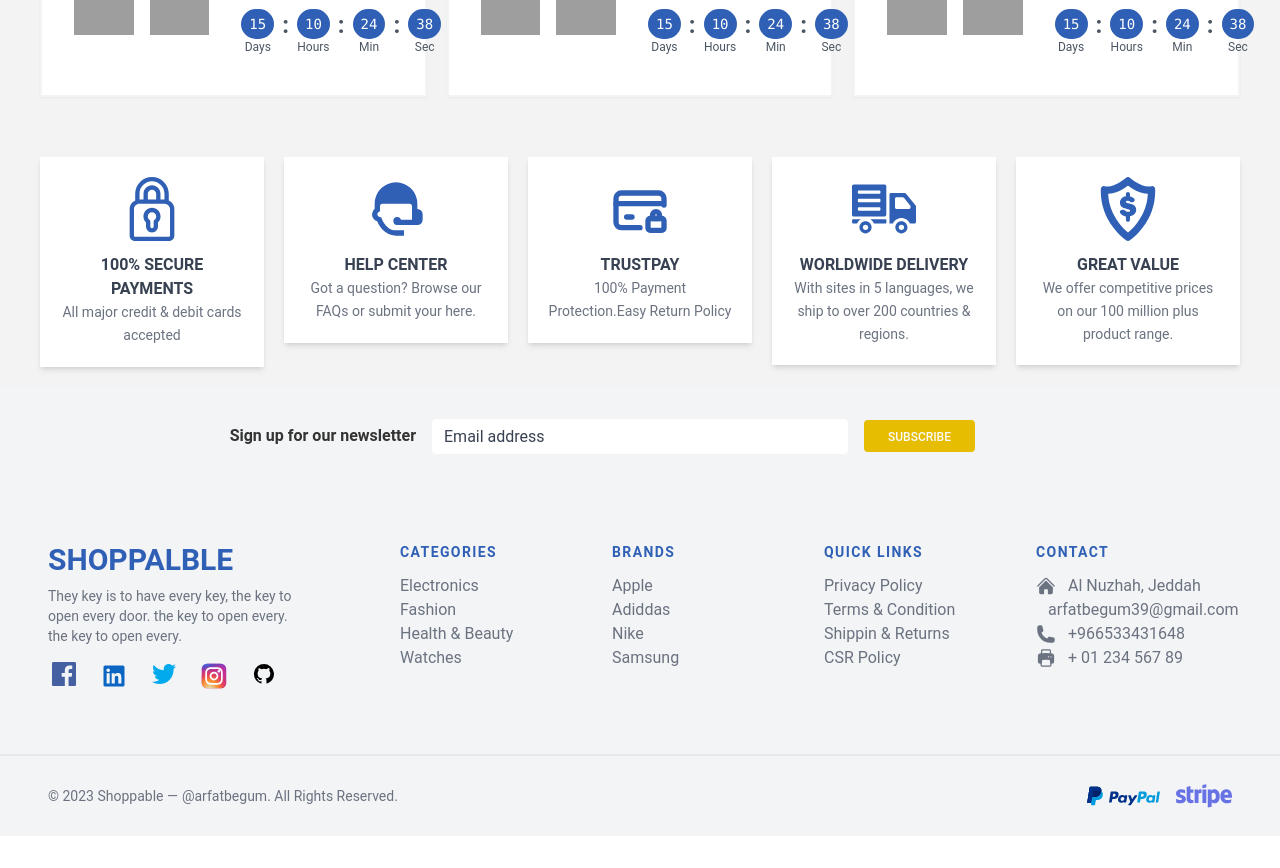
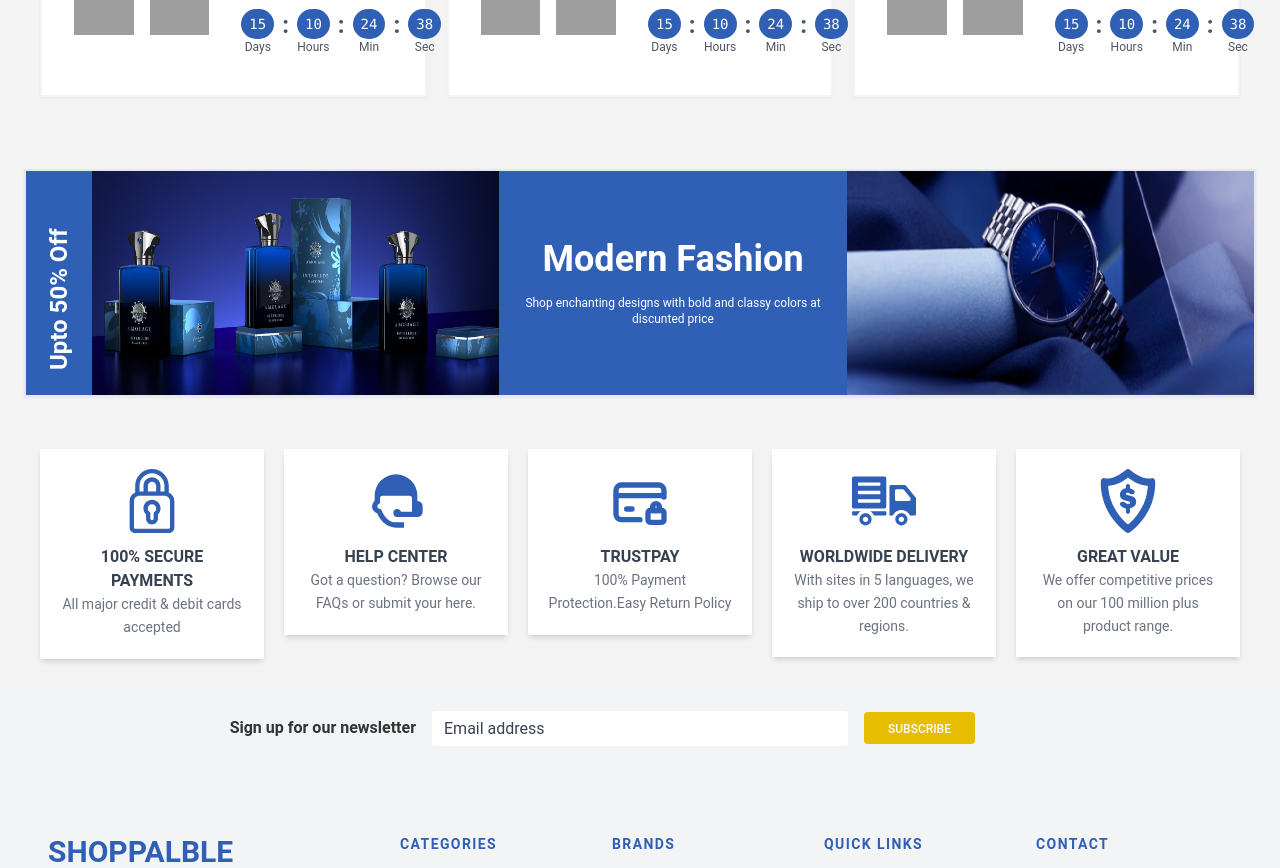
Before and after one commit to arfatbegum/shopNest-ecommerce-platform, a React (Create React App) app in the folder frontend/: page / in a window 1280 px wide. Shown: the part 1860-2728 px from the top of the page. Before the commit the page ends 2696 px from the top, so only its background shows below. Built offline with nearby package versions, Linux system fonts and the light colour scheme; grey boxes are pictures that could not be loaded.

Commit message:
discount banner added

```diff
--- /dev/null
+++ b/frontend/src/components/Pages/Home/DiscountBanner.js
@@ -0,0 +1,44 @@
+import React from "react";
+import Watch from '../../Assets/watch-banner.jpg';
+import Perfume from '../../Assets/perfume.jpg';
+function DiscountBanner() {
+  return (
+          <div className="hidden lg:block lg:max-w-[1480px] md:max-w-[696px] mx-auto md:px-6 px-4 py-8">
+            <div className="border-2 border-gray-200 shadow-sm lg:flex md:flex block">
+              <div className="flex">
+                <div className="bg-primary max-w-[66px] w-full">
+                  <p className="xl:text-2xl lg:text-base font-semibold leading-normal text-white -rotate-90 whitespace-nowrap 2xl:mt-[140px] xl:mt-[150px] lg:mt-[180px] md:mt-[90px] mt-28">
+                    Upto 50% Off
+                  </p>
+                </div>
+              </div>
+              <div>
+                <img
+                  src={Perfume}
+                  alt="shoes"
+                  className="lg:block md:hidden hidden lg:w-[500px] lg:h-56"
+                />
+              </div>
+              <div className="bg-primary lg:py-2 md:py-2 py-4 lg:px-5 md:px-4 px-3 flex flex-col items-center justify-center">
+                <p className="lg:text-4xl md:text-2xl text-2xl font-semibold text-center text-white">
+                  Modern Fashion
+                </p>
+                <p className="text-xs text-center text-white pt-4">
+                  Shop enchanting designs with bold and classy colors at
+                  discunted price
+                </p>
+              </div>
+              <div>
+                <img
+                  src={Watch}
+                  alt="sandles"
+                  className="lg:block md:hidden block lg:w-[500px] lg:h-56"
+                />
+              </div>
+            </div>
+          </div>
+
+  );
+}
+
+export default DiscountBanner;
--- a/frontend/src/components/Pages/Home/Home.js
+++ b/frontend/src/components/Pages/Home/Home.js
@@ -1,5 +1,6 @@
 import React from 'react';
 import CategoryBanner from './CategoryBanner';
+import DiscountBanner from './DiscountBanner';
 import FeaturedProducts from './FeaturedProducts';
 import Hero from './Hero';
 import InfoSection from './InfoSection';
@@ -10,7 +11,8 @@ const Home = () => {
             <Hero/>
             <InfoSection />
             <CategoryBanner/>
-            <FeaturedProducts/>
+            <FeaturedProducts />
+            <DiscountBanner/>
         </div>
     );
 };
```
Also changed, not shown: frontend/src/components/Assets/perfume.jpg (added), frontend/src/components/Assets/watch-banner.jpg (added).
